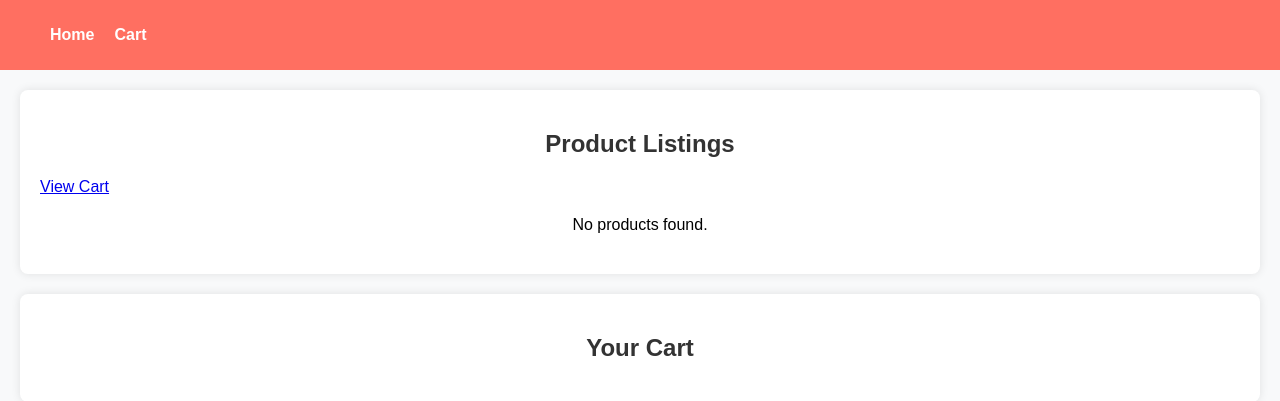
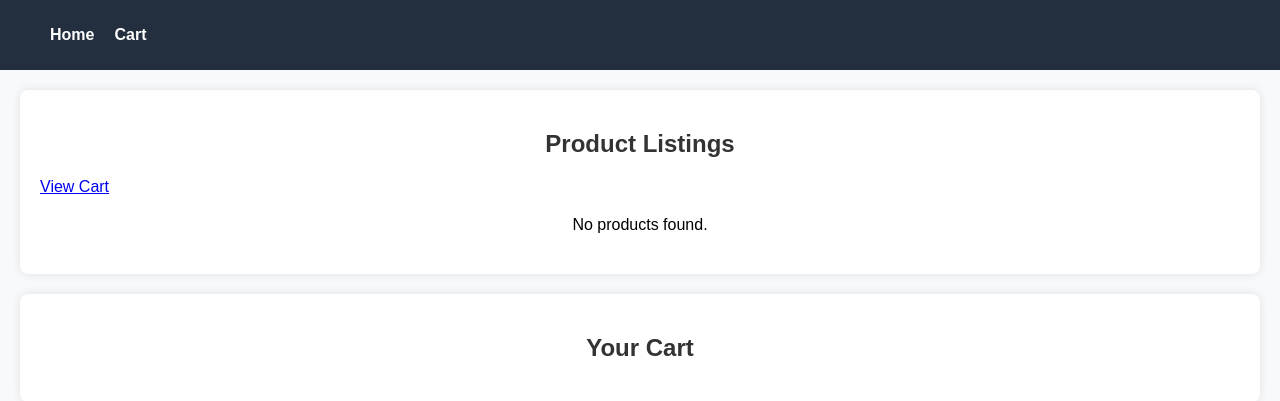
Before and after one commit to T-Njiru/TimBuys, a PHP site: page /Module2/Listing/product_listing.php in a window 1280 px wide. Shown: the top 401 px of the page. Run offline with PHP 8.4, Linux system fonts and the light colour scheme; data that the repository does not hold is empty.

Commit message:
Header color change

```diff
--- a/Module2/Listing/liststyle.css
+++ b/Module2/Listing/liststyle.css
@@ -1,5 +1,5 @@
 header {
-    background-color: #ff6f61;
+    background-color:  #232F3E;
     color: white;
     display: flex;
     justify-content: space-between;
```
